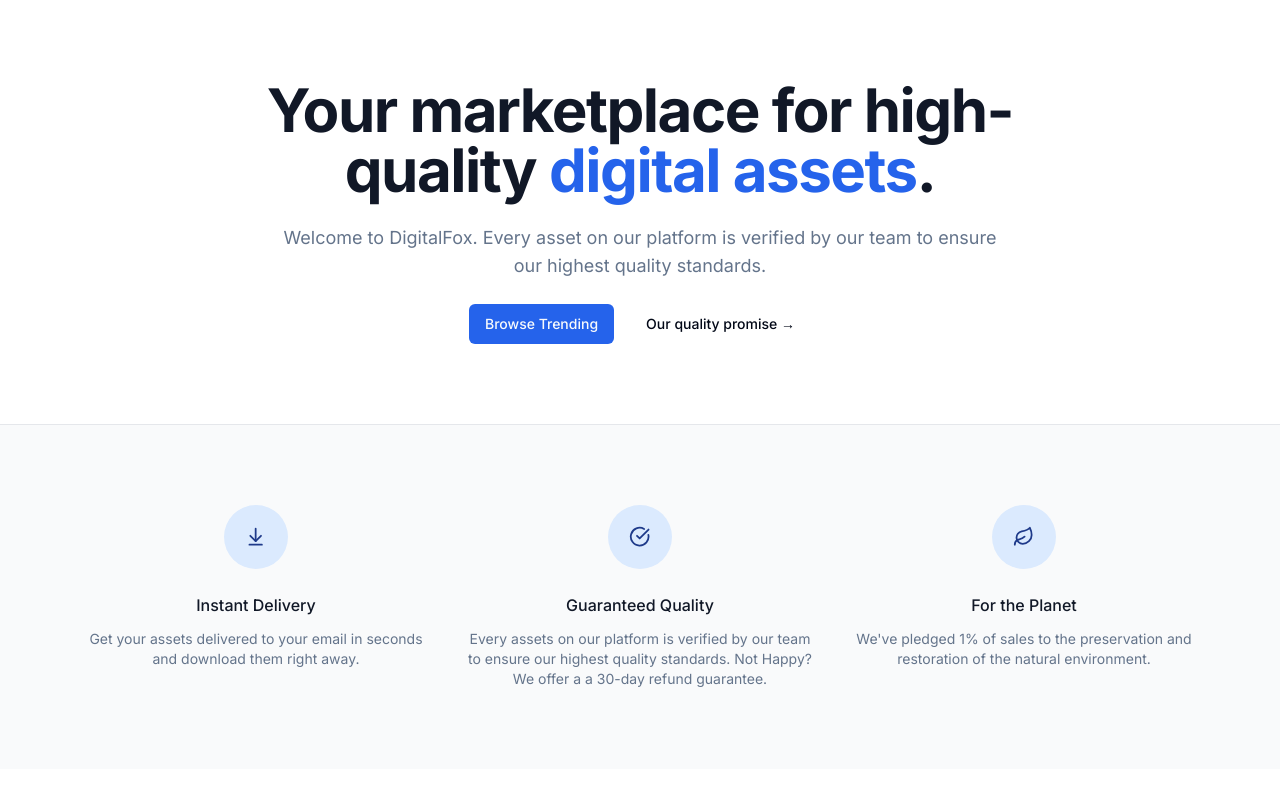
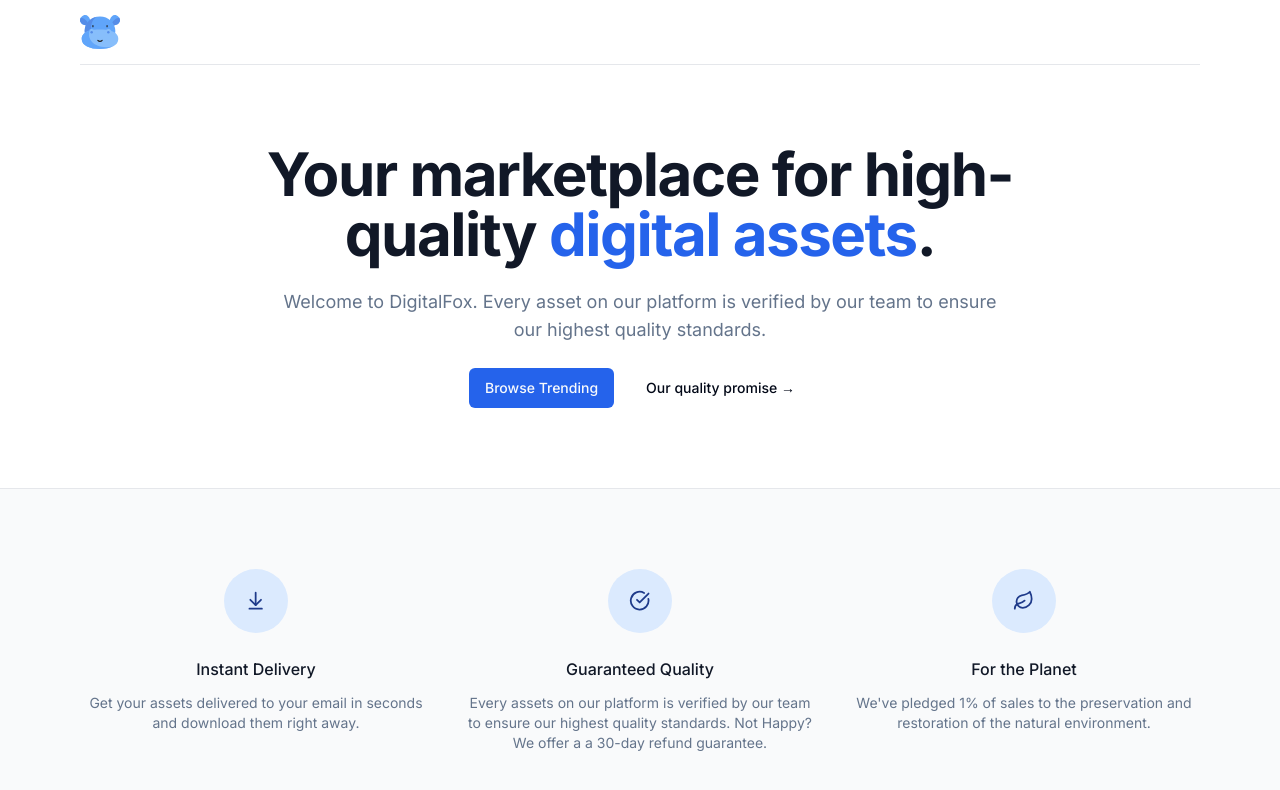
Before and after one commit to Crystallized21/digitalMarketplaceFox, a Next.js app: page / in a window 1280 px wide. Shown: the top 790 px of the page. Built offline with nearby package versions, Linux system fonts and the light colour scheme.

Commit message:
add navbars

```diff
--- a/src/app/layout.tsx
+++ b/src/app/layout.tsx
@@ -2,6 +2,7 @@
 import { Inter } from "next/font/google";
 import "./globals.css";
 import {cn} from "@/lib/utils";
+import Navbar from "@/components/Navbar";
 
 const inter = Inter({ subsets: ["latin"] });
 
@@ -23,6 +24,7 @@
               inter.className
           )}>
         <main className="relative flex flex-col min-h-screen">
+          <Navbar/>
           <div className="flex-grow flex-1">
             {children}
           </div>
--- /dev/null
+++ b/src/components/Icons.tsx
@@ -0,0 +1,89 @@
+import {LucideProps} from "lucide-react";
+
+export const Icons = {
+    logo: (props: LucideProps) => (
+        <svg {...props} viewBox="0 0 512 512">
+            <g>
+                <path
+                    d="M105.67 56.012c24.601 24.601 41.244 81.13 16.643 105.731s-81.13 7.958-105.731-16.643-20.623-60.509 3.978-85.11 60.509-28.579 85.11-3.978z"
+                    fill="#60a5fa"
+                    data-original="#abdfeb"
+                    opacity="1"
+                ></path>
+                <path
+                    d="M111.097 169.375c-9.754-53.933-61.535-93.098-102.131-94.531-13.495 22.793-12.381 50.26 7.615 70.256 21.368 21.367 66.817 36.724 94.516 24.275z"
+                    fill="#558ce7"
+                    data-original="#8bcdd8"
+                    opacity="1"
+                ></path>
+                <path
+                    d="M406.33 56.012c-24.601 24.601-41.244 81.13-16.643 105.731s81.13 7.958 105.731-16.643 20.623-60.509-3.978-85.11-60.509-28.579-85.11-3.978z"
+                    fill="#60a5fa"
+                    data-original="#abdfeb"
+                    opacity="1"
+                ></path>
+                <path
+                    d="M400.903 169.375c9.754-53.933 61.535-93.098 102.13-94.531 13.495 22.793 12.381 50.26-7.615 70.256-21.367 21.367-66.816 36.724-94.515 24.275z"
+                    fill="#558ce7"
+                    data-original="#8bcdd8"
+                    opacity="1"
+                ></path>
+                <ellipse
+                    cx="256"
+                    cy="244.04"
+                    rx="196.34"
+                    ry="186.42"
+                    fill="#60a5fa"
+                    data-original="#abdfeb"
+                    opacity="1"
+                ></ellipse>
+                <path
+                    d="M165.588 196.685a7.5 7.5 0 0 1-7.5-7.5v-15.008a7.5 7.5 0 0 1 15 0v15.008a7.5 7.5 0 0 1-7.5 7.5zM346.412 196.685a7.5 7.5 0 0 1-7.5-7.5v-15.008a7.5 7.5 0 0 1 15 0v15.008a7.5 7.5 0 0 1-7.5 7.5z"
+                    fill="#222222"
+                    data-original="#464d59"
+                    opacity="1"
+                ></path>
+                <path
+                    d="M212.03 62.322c-87.266 18.957-152.372 93.12-152.372 181.723 0 102.957 87.905 186.42 196.342 186.42 19.952 0 39.204-2.835 57.346-8.087C85.074 329.977 119.169 118.281 212.03 62.322z"
+                    fill="#558ce7"
+                    data-original="#8bcdd8"
+                    opacity="1"
+                ></path>
+                <path
+                    d="M409.201 247.067c-3.993-1.525-7.205-4.522-9.287-8.256-7.292-13.082-21.262-21.931-37.303-21.931a42.466 42.466 0 0 0-25.912 8.775c-2.706 2.072-6.138 2.964-9.522 2.563-22.448-2.662-46.36-3.941-71.178-3.941-24.818 0-48.73 1.279-71.178 3.941-3.384.401-6.816-.491-9.522-2.563a42.466 42.466 0 0 0-25.912-8.775c-16.04 0-30.01 8.85-37.303 21.931-2.081 3.734-5.293 6.731-9.287 8.256-49.69 18.976-81.141 50.52-81.141 97.301 0 85.459 104.919 128.202 234.342 128.202S490.34 429.827 490.34 344.368c.002-46.782-31.448-78.325-81.139-97.301z"
+                    fill="#87befb"
+                    data-original="#b9e8ef"
+                    opacity="1"
+                ></path>
+                <path
+                    d="M256 383.302a44.19 44.19 0 0 1-33.317-15.175 7.5 7.5 0 0 1 11.309-9.855 29.192 29.192 0 0 0 22.009 10.03 29.195 29.195 0 0 0 22.009-10.03 7.501 7.501 0 0 1 11.309 9.855A44.197 44.197 0 0 1 256 383.302z"
+                    fill="#222222"
+                    data-original="#464d59"
+                    opacity="1"
+                ></path>
+                <circle
+                    cx="149.39"
+                    cy="259.56"
+                    r="15.519"
+                    fill="#558ce7"
+                    data-original="#8bcdd8"
+                    opacity="1"
+                ></circle>
+                <circle
+                    cx="362.61"
+                    cy="259.56"
+                    r="15.519"
+                    fill="#558ce7"
+                    data-original="#8bcdd8"
+                    opacity="1"
+                ></circle>
+                <path
+                    d="M416.18 443.185c-246.851 43.269-311.115-113.303-300.169-158.197.615-2.522.695-5.142.379-7.719-2.455-20.031 5.053-45.274 18.266-57.764a42.819 42.819 0 0 0-22.705 19.548c-2.002 3.647-5.171 6.496-9.059 7.978-49.745 18.972-81.235 50.526-81.235 97.337 0 85.459 104.919 128.202 234.342 128.202 61.953 0 118.279-9.801 160.181-29.385z"
+                    fill="#60a5fa"
+                    data-original="#abdfeb"
+                    opacity="1"
+                ></path>
+            </g>
+        </svg>
+    )
+}
--- /dev/null
+++ b/src/components/NavItems.tsx
@@ -0,0 +1,17 @@
+"use client"
+
+import {useState} from "react";
+
+const NavItems = () => {
+    const [activeIndex, setActiveIndex] = useState<
+        null | number
+    >(null)
+
+    return (
+        <div className="flex gap-4 h-full">
+
+        </div>
+    );
+};
+
+export default NavItems;
--- /dev/null
+++ b/src/components/Navbar.tsx
@@ -0,0 +1,31 @@
+import React from 'react';
+import MaxWidthWrapper from "@/components/MaxWidthWrapper";
+import Link from "next/link";
+import {Icons} from "@/components/Icons";
+import NavItems from "@/components/NavItems";
+
+const Navbar = () => {
+    return (
+        <div className="bg-white sticky z-50 top-0 inset-x-0 h-16">
+            <header className="relative bg-white">
+                <MaxWidthWrapper>
+                    <div className="border-b border-gray-200">
+                        <div className="flex h-16 items-center">
+                            {/* TODO: mobile nav */}
+                            <div className="ml-4 flex lg:ml-0">
+                                <Link href="/">
+                                    <Icons.logo className="h-10 w-10"/>
+                                </Link>
+                            </div>
+                            <div className="hidden z-50 lg:ml-8 lg:block lg:self-stretch">
+                                <NavItems/>
+                            </div>
+                        </div>
+                    </div>
+                </MaxWidthWrapper>
+            </header>
+        </div>
+    );
+};
+
+export default Navbar;
--- /dev/null
+++ b/src/config/index.ts
@@ -0,0 +1,3 @@
+export const PRODUCT_CATERGORIES = [
+
+]
```
